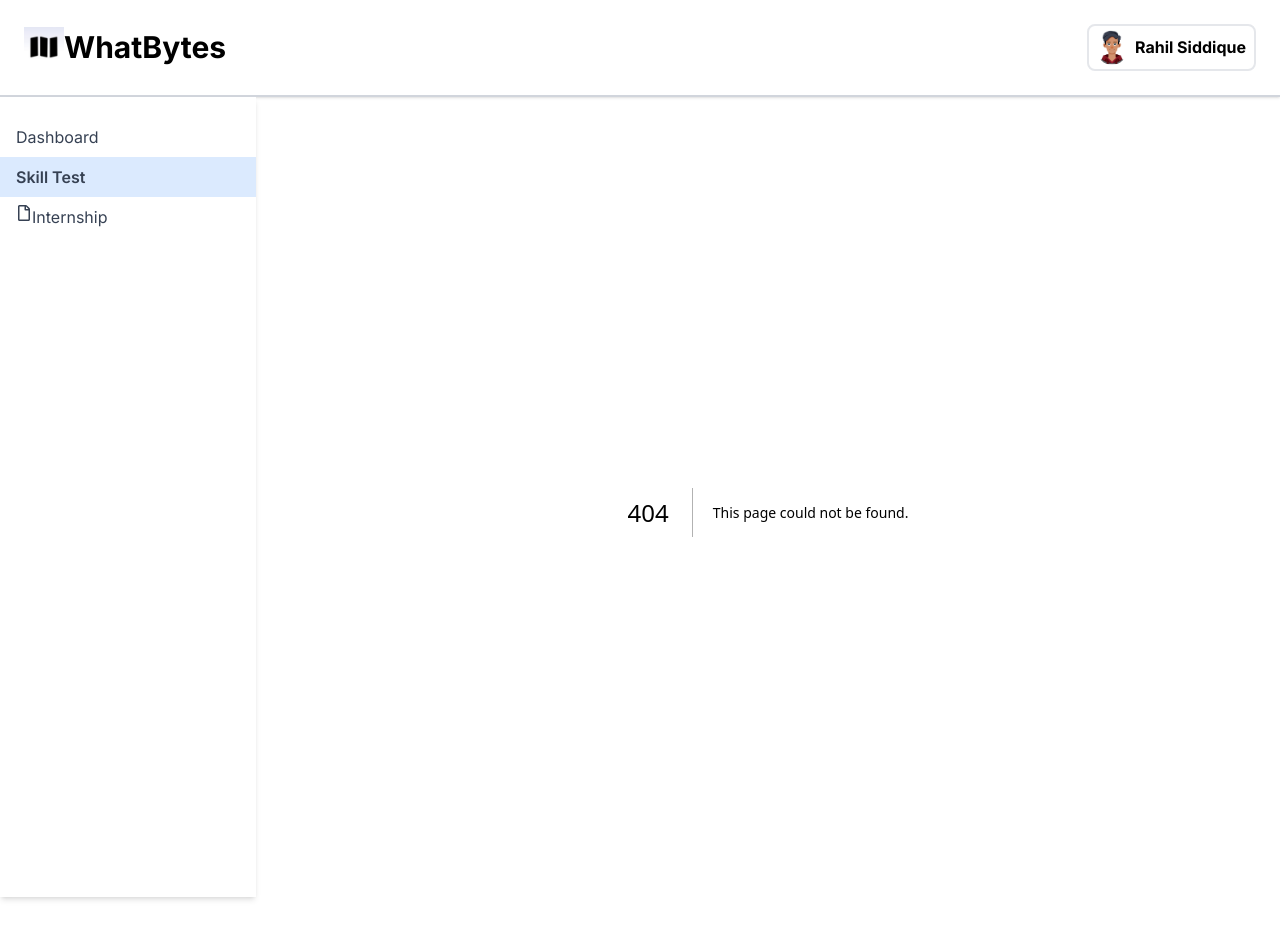
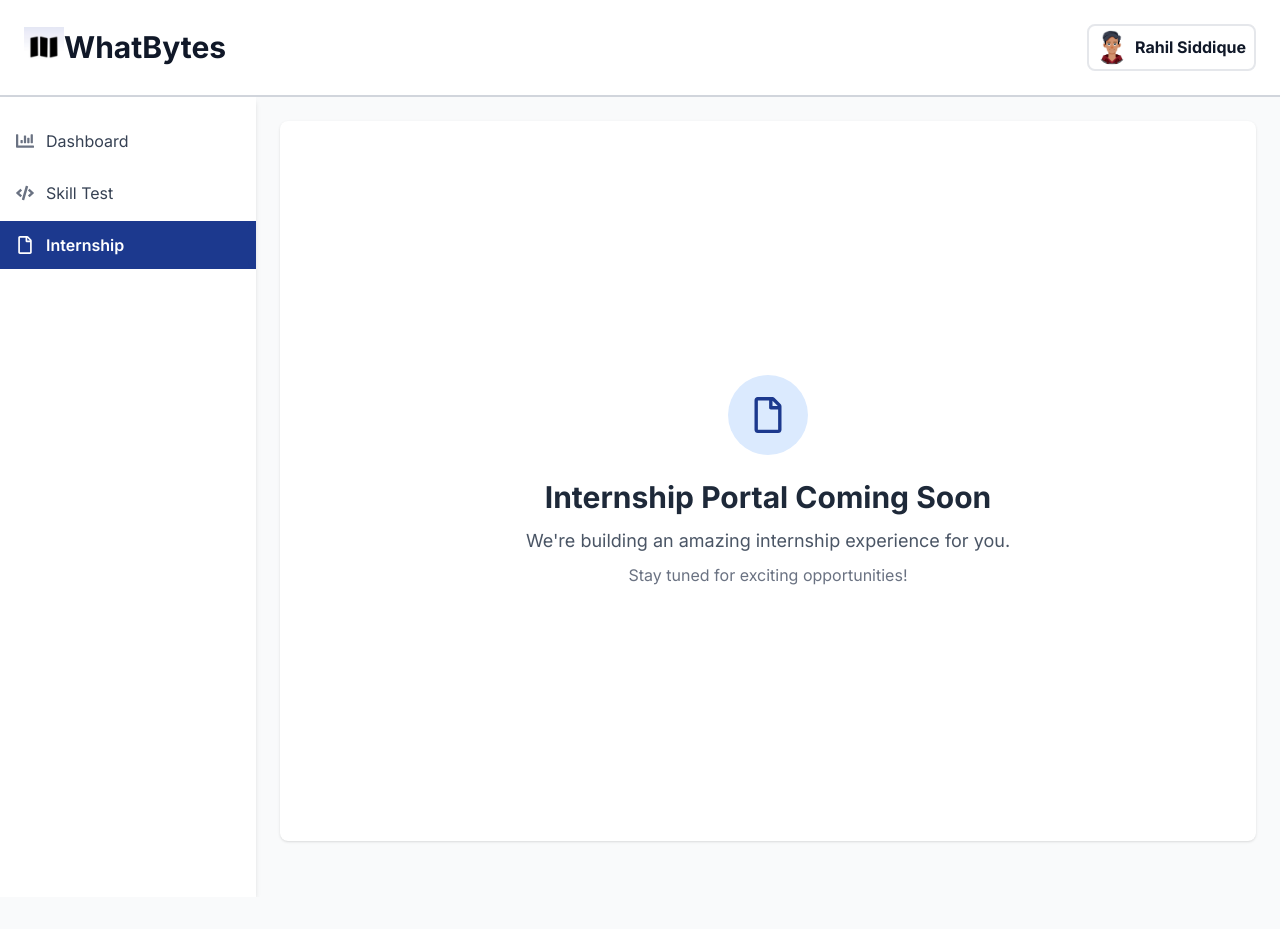
Before and after one commit to AregawiF/skill_test, a Next.js app: page /internship in a window 1280 px wide. Before the commit this address had no page. After the commit the page ends 897 px from the top, so only its background shows below. Built offline with nearby package versions, Linux system fonts and the light colour scheme.

Commit message:
feat: dynamic data props

```diff
--- /dev/null
+++ b/src/app/dashboard/page.tsx
@@ -0,0 +1,20 @@
+'use client';
+import React from 'react';
+import { FaChartBar } from 'react-icons/fa';
+
+export default function DashboardPage() {
+  return (
+    <div className="flex flex-col items-center justify-center h-[calc(100vh-5rem)] bg-white rounded-lg shadow-sm">
+      <div className="flex flex-col items-center gap-6">
+        <div className="w-20 h-20 bg-blue-100 rounded-full flex items-center justify-center">
+          <FaChartBar className="text-4xl text-blue-900" />
+        </div>
+        <div className="text-center">
+          <h1 className="text-3xl font-bold text-gray-800 mb-3">Dashboard Coming Soon</h1>
+          <p className="text-lg text-gray-600">We're working hard to bring you an amazing dashboard experience.</p>
+          <p className="text-gray-500 mt-2">Check back soon for updates!</p>
+        </div>
+      </div>
+    </div>
+  );
+}
--- /dev/null
+++ b/src/app/internship/page.tsx
@@ -0,0 +1,20 @@
+'use client';
+import React from 'react';
+import { FaRegFile } from 'react-icons/fa';
+
+export default function InternshipPage() {
+  return (
+    <div className="flex flex-col items-center justify-center h-[calc(100vh-5rem)] bg-white rounded-lg shadow-sm">
+      <div className="flex flex-col items-center gap-6">
+        <div className="w-20 h-20 bg-blue-100 rounded-full flex items-center justify-center">
+          <FaRegFile className="text-4xl text-blue-900" />
+        </div>
+        <div className="text-center">
+          <h1 className="text-3xl font-bold text-gray-800 mb-3">Internship Portal Coming Soon</h1>
+          <p className="text-lg text-gray-600">We're building an amazing internship experience for you.</p>
+          <p className="text-gray-500 mt-2">Stay tuned for exciting opportunities!</p>
+        </div>
+      </div>
+    </div>
+  );
+}
--- a/src/app/layout.tsx
+++ b/src/app/layout.tsx
@@ -2,13 +2,12 @@ import type { Metadata } from "next";
 import { Inter } from "next/font/google";
 import Sidebar from "@/components/layout/Sidebar";
 import Header from "@/components/layout/Header";
-
 import "./globals.css";
 
 const inter = Inter({ subsets: ["latin"] });
 
 export const metadata: Metadata = {
-  title: "WhatBytes Dashboard", // Changed title
+  title: "WhatBytes Dashboard",
   description: "Skill Test Analysis",
 };
 
@@ -19,17 +18,12 @@ export default function RootLayout({
 }>) {
   return (
     <html lang="en">
-      <body className={`${inter.className} `}>
+      <body className={inter.className}>
         <div className="flex flex-col h-screen">
-          {/* Header at the top */}
           <Header />
-
-          <div className="flex flex-1">
-            {/* Sidebar on the left */}
+          <div className="flex flex-1 bg-gray-50">
             <Sidebar />
-
-            {/* Main content area */}
-            <main className="flex-1 overflow-y-auto p-4">
+            <main className="flex-1 overflow-y-auto p-6">
               {children}
             </main>
           </div>
--- a/src/app/page.tsx
+++ b/src/app/page.tsx
@@ -1,29 +1,94 @@
+'use client';
+import { useState } from 'react';
 import TestDetailsCard from '@/components/features/TestDetailsCard';
 import QuickStatsCard from '@/components/features/QuickStatsCard';
 import SyllabusAnalysisCard from '@/components/features/SyllabusAnalysisCard';
 import QuestionAnalysisCard from '@/components/features/QuestionAnalysisCard';
 import ComparisonGraphCard from '@/components/features/ComparisonGraphCard';
+import UpdateScoresModal from '@/components/features/UpdateScoresModal';
+
+interface TestData {
+  rank: string;
+  percentile: string;
+  score: string;
+  totalQuestions: number;
+  submissionDate: string;
+  duration: number;
+  questionCount: number;
+}
 
 export default function SkillTestPage() {
+  const [isModalOpen, setIsModalOpen] = useState(false);
+  const [testData, setTestData] = useState<TestData>({
+    rank: '12',
+    percentile: '88',
+    score: '12',
+    totalQuestions: 15,
+    submissionDate: '5 June 2021',
+    duration: 15,
+    questionCount: 8
+  });
+
+  const handleUpdateClick = () => {
+    setIsModalOpen(true);
+  };
+
+  const handleModalClose = () => {
+    setIsModalOpen(false);
+  };
+
+  const handleScoreUpdate = (newScores: { rank: string; percentile: string; score: string }) => {
+    setTestData(prev => ({
+      ...prev,
+      ...newScores
+    }));
+    setIsModalOpen(false);
+  };
+
   return (
     <div className="flex flex-col h-full bg-white p-0 m-0">
       <div className="p-6 flex-1">
         <h1 className="text-xl font-medium text-gray-800 mb-6">Skill Test</h1>
         <div className="grid grid-cols-5 gap-6">
           <div className="col-span-3 flex flex-col gap-6">
-            <TestDetailsCard />
-            <QuickStatsCard />
-            <ComparisonGraphCard />
+            <TestDetailsCard
+              onUpdateClick={handleUpdateClick}
+              questionCount={testData.questionCount}
+              duration={testData.duration}
+              submissionDate={testData.submissionDate}
+            />
+            <QuickStatsCard
+              rank={testData.rank}
+              percentile={testData.percentile}
+              score={testData.score}
+              totalQuestions={testData.totalQuestions}
+            />
+            <ComparisonGraphCard
+              score={parseInt(testData.score, 10)}
+              totalQuestions={testData.totalQuestions}
+            />
           </div>
 
-
-          {/* Right Column */}
           <div className="col-span-2 flex flex-col gap-6">
             <SyllabusAnalysisCard />
-            <QuestionAnalysisCard />
+            <QuestionAnalysisCard
+              score={parseInt(testData.score, 10)}
+              totalQuestions={testData.totalQuestions}
+            />
           </div>
         </div>
       </div>
+
+      <UpdateScoresModal
+        isOpen={isModalOpen}
+        onClose={handleModalClose}
+        onSave={handleScoreUpdate}
+        initialData={{
+          rank: testData.rank,
+          percentile: testData.percentile,
+          score: testData.score
+        }}
+      />
     </div>
   );
 }
--- a/src/components/features/ComparisonGraphCard.tsx
+++ b/src/components/features/ComparisonGraphCard.tsx
@@ -3,14 +3,19 @@ import Card from '@/components/ui/Card';
 import ComparisonChart from './ComparisonChart';
 import Image from 'next/image';
 
-const ComparisonGraphCard = () => {
-    const userPercentile = 30;
+interface ComparisonGraphCardProps {
+  score: number;
+  totalQuestions: number;
+}
+
+const ComparisonGraphCard: React.FC<ComparisonGraphCardProps> = ({ score, totalQuestions }) => {
+  const userPercentile = Math.round((score / totalQuestions) * 100);
   const averagePercentile = 72;
 
   return (
     <Card>
       <div className="flex justify-between items-center mb-2">
-                <h3 className="text-base font-semibold ">
+        <h3 className="text-base font-semibold">
           Comparison Graph
         </h3>
         <button className="text-gray-400 hover:text-gray-600">
@@ -21,7 +26,6 @@ const ComparisonGraphCard = () => {
             height={34}
             className="text-gray-500"
           />
-
         </button>
       </div>
 
@@ -32,7 +36,6 @@ const ComparisonGraphCard = () => {
       </p>
 
       <ComparisonChart userPercentile={userPercentile} />
-
     </Card>
   );
 };
--- a/src/components/features/QuestionAnalysisCard.tsx
+++ b/src/components/features/QuestionAnalysisCard.tsx
@@ -6,9 +6,16 @@ import { CircularProgressbar, buildStyles } from 'react-circular-progressbar';
 import 'react-circular-progressbar/dist/styles.css';
 import { TbTargetArrow } from 'react-icons/tb';
 
-const QuestionAnalysisCard = () => {
-    const score = 10;
-    const totalQuestions = 15;
+interface QuestionAnalysisCardProps {
+    score: number;
+    totalQuestions: number;
+}
+
+const QuestionAnalysisCard: React.FC<QuestionAnalysisCardProps> = ({
+    score,
+    totalQuestions
+  }) => {
+
     const percentage = Math.round((score / totalQuestions) * 100);
 
     const progressBarColor = '#3B82F6';
--- a/src/components/features/QuickStatsCard.tsx
+++ b/src/components/features/QuickStatsCard.tsx
@@ -9,7 +9,6 @@ interface QuickStatsCardProps {
   totalQuestions: number;
 }
 
-const QuickStatsCard = () => {
 const QuickStatsCard: React.FC<QuickStatsCardProps> = ({
   rank,
   percentile,
@@ -21,24 +20,21 @@ const QuickStatsCard: React.FC<QuickStatsCardProps> = ({
       <h3 className="text-base font-semibold text-gray-700 mb-4">Quick Statistics</h3>
       <div className="flex flex-col md:flex-row justify-around items-start md:items-center divide-y md:divide-y-0 md:divide-x divide-gray-200">
         <StatItem
-          iconSrc="/icons/trophy.svg"
+          iconSrc="/icons/trophy.jpg"
           iconAlt="Rank icon"
-         value="1"
-         value={rank}
+          value={rank}
           label="Your Rank"
         />
         <StatItem
-          iconSrc="/icons/percentile.svg"
+          iconSrc="/icons/trophy.jpg"
           iconAlt="Percentile icon"
-         value="30%"
-         value={`${percentile}%`}
+          value={`${percentile}%`}
           label="Percentile"
         />
         <StatItem
-          iconSrc="/icons/checkmark.svg"
+          iconSrc="/icons/trophy.jpg"
           iconAlt="Correct answers icon"
-         value="10 / 15"
-         value={`${score} / ${totalQuestions}`}
+          value={`${score} / ${totalQuestions}`}
           label="Correct Answers"
         />
       </div>
--- a/src/components/features/SyllabusAnalysisCard.tsx
+++ b/src/components/features/SyllabusAnalysisCard.tsx
@@ -1,9 +1,7 @@
-// src/components/features/skill-test/SyllabusAnalysisCard.tsx
 import React from 'react';
 import Card from '@/components/ui/Card';
 import SyllabusTopicItem from './SyllabusTopicItem';
 
-// Sample data - replace with actual data source later
 const syllabusData = [
   { id: 1, name: "HTML Tools, Forms, History", percentage: 80 },
   { id: 2, name: "Tags & References in HTML", percentage: 60 },
@@ -12,12 +10,13 @@ const syllabusData = [
 ];
 
 const SyllabusAnalysisCard = () => {
+
   return (
     <Card>
       <h3 className="text-base font-semibold text-gray-700 mb-4">
         Syllabus Wise Analysis
       </h3>
-      <div className="space-y-4"> {/* Add vertical spacing between items */}
+      <div className="space-y-4">
         {syllabusData.map((topic) => (
           <SyllabusTopicItem
             key={topic.id}
--- a/src/components/features/TestDetailsCard.tsx
+++ b/src/components/features/TestDetailsCard.tsx
@@ -3,25 +3,32 @@ import Card from '@/components/ui/Card';
 import { FaHtml5 } from 'react-icons/fa';
 
 interface TestDetailsCardProps {
-    onUpdateClick: () => void; // Function to call when Update is clicked
+  onUpdateClick: () => void;
+  questionCount: number;
+  duration: number;
+  submissionDate: string;
 }
 
-
-const TestDetailsCard: React.FC<TestDetailsCardProps> = ({ onUpdateClick }) => {
-    return (
+const TestDetailsCard: React.FC<TestDetailsCardProps> = ({
+  onUpdateClick,
+  questionCount,
+  duration,
+  submissionDate
+}) => {
+  return (
     <Card className="flex items-center justify-between">
       <div className="flex items-center gap-4">
         <FaHtml5 className="text-orange-500 text-4xl" />
         <div>
           <h3 className="font-semibold text-lg text-gray-800">Hyper Text Markup Language</h3>
           <p className="text-sm text-gray-500">
-            Questions: 08 | Duration: 15 mins | Submitted on 5 June 2021
+            Questions: {String(questionCount).padStart(2, '0')} | Duration: {duration} mins | Submitted on {submissionDate}
           </p>
         </div>
       </div>
       <button
-      className="bg-blue-900 text-white px-7 py-3 rounded-lg text-md font-medium hover:bg-blue-700"
-      onClick={onUpdateClick}
+        className="bg-blue-900 text-white px-7 py-3 rounded-lg text-md font-medium hover:bg-blue-700"
+        onClick={onUpdateClick}
       >
         Update
       </button>
--- a/src/components/features/UpdateScoresModal.tsx
+++ b/src/components/features/UpdateScoresModal.tsx
@@ -1,8 +1,7 @@
 import React, { Fragment, useState, useEffect } from 'react';
 import { Dialog, Transition } from '@headlessui/react';
-import { FaHtml5, FaArrowRight } from 'react-icons/fa'; // Import icons
+import { FaHtml5, FaArrowRight } from 'react-icons/fa';
 
-// Define the structure for the form data
 interface ScoreFormData {
   rank: string;
   percentile: string;
@@ -12,8 +11,8 @@ interface ScoreFormData {
 interface UpdateScoresModalProps {
   isOpen: boolean;
   onClose: () => void;
-  onSave: (data: ScoreFormData) => void; // Function to call when saving
-  initialData: ScoreFormData; // To pre-fill the form
+  onSave: (data: ScoreFormData) => void;
+  initialData: ScoreFormData;
 }
 
 const UpdateScoresModal: React.FC<UpdateScoresModalProps> = ({
@@ -22,16 +21,13 @@ const UpdateScoresModal: React.FC<UpdateScoresModalProps> = ({
   onSave,
   initialData,
 }) => {
-  // State to hold the form data being edited within the modal
   const [formData, setFormData] = useState<ScoreFormData>(initialData);
-  // State for validation errors
   const [errors, setErrors] = useState<{ rank?: string }>({});
 
-  // Reset form data when the modal opens with new initial data
   useEffect(() => {
     if (isOpen) {
       setFormData(initialData);
-      setErrors({}); // Clear errors when opening
+      setErrors({});
     }
   }, [isOpen, initialData]);
 
@@ -39,14 +35,13 @@ const UpdateScoresModal: React.FC<UpdateScoresModalProps> = ({
     const { name, value } = e.target;
     setFormData((prev) => ({ ...prev, [name]: value }));
 
-    // Basic validation on change (optional, can also validate on save)
     if (name === 'rank') {
       if (!value) {
         setErrors((prev) => ({ ...prev, rank: 'Rank is required' }));
       } else if (!/^\d+$/.test(value)) {
          setErrors((prev) => ({ ...prev, rank: 'Rank should be a number' }));
       } else {
-        setErrors((prev) => ({ ...prev, rank: undefined })); // Clear error
+        setErrors((prev) => ({ ...prev, rank: undefined }));
       }
     }
   };
@@ -58,11 +53,10 @@ const UpdateScoresModal: React.FC<UpdateScoresModalProps> = ({
     if (!formData.rank) {
       newErrors.rank = 'Rank is required';
       isValid = false;
-       } else if (!/^\d+$/.test(formData.rank)) { // Check if it contains only digits
+    } else if (!/^\d+$/.test(formData.rank)) {
       newErrors.rank = 'Rank should be a number';
       isValid = false;
     }
-       // Add validation for percentile and score if needed
 
     setErrors(newErrors);
     return isValid;
@@ -70,15 +64,14 @@ const UpdateScoresModal: React.FC<UpdateScoresModalProps> = ({
 
   const handleSave = () => {
     if (validateForm()) {
-      onSave(formData); // Call the onSave prop passed from the parent
-      // onClose(); // Parent will likely close the modal after saving
+      onSave(formData);
     }
   };
 
   // Helper component for list items
   const StepItem = ({ number, text }: { number: number; text: string }) => (
     <div className="flex items-center gap-3">
-      <span className="flex items-center justify-center w-6 h-6 bg-blue-600 text-white rounded-full text-sm font-bold">
+      <span className="flex items-center justify-center w-6 h-6 bg-blue-900 text-white rounded-full text-sm font-bold">
         {number}
       </span>
       <span className="font-semibold text-gray-700">{text}</span>
@@ -186,14 +179,14 @@ const UpdateScoresModal: React.FC<UpdateScoresModalProps> = ({
                 <div className="mt-6 flex justify-end space-x-3">
                   <button
                     type="button"
-                    className="inline-flex justify-center rounded-md border border-gray-300 bg-white px-4 py-2 text-sm font-medium text-gray-700 hover:bg-gray-50 focus:outline-none focus-visible:ring-2 focus-visible:ring-blue-500 focus-visible:ring-offset-2"
+                    className="inline-flex items-center justify-center gap-1 rounded-md border border-blue-900 bg-white px-8 py-4 text-sm font-bold text-blue-950 hover:bg-gray-50 focus:outline-none focus-visible:ring-2 focus-visible:ring-blue-500 focus-visible:ring-offset-2"
                     onClick={onClose}
                   >
                     Cancel
                   </button>
                   <button
                     type="button"
-                    className="inline-flex items-center justify-center gap-1 rounded-md border border-transparent bg-blue-600 px-4 py-2 text-sm font-medium text-white hover:bg-blue-700 focus:outline-none focus-visible:ring-2 focus-visible:ring-blue-500 focus-visible:ring-offset-2"
+                    className="inline-flex items-center justify-center gap-1 rounded-md border border-transparent bg-blue-900 px-8 py-4 text-sm font-medium text-white hover:bg-blue-700 focus:outline-none focus-visible:ring-2 focus-visible:ring-blue-500 focus-visible:ring-offset-2"
                     onClick={handleSave}
                   >
                     Save <FaArrowRight size={12}/>
--- a/src/components/layout/Sidebar.tsx
+++ b/src/components/layout/Sidebar.tsx
@@ -1,20 +1,42 @@
+'use client';
 import React from 'react';
-import { FaRegFile } from "react-icons/fa";
+import { FaRegFile, FaChartBar, FaCode } from "react-icons/fa";
+import Link from 'next/link';
+import { usePathname } from 'next/navigation';
 
+const routes = [
+  { name: 'Dashboard', path: '/dashboard', icon: FaChartBar },
+  { name: 'Skill Test', path: '/', icon: FaCode },
+  { name: 'Internship', path: '/internship', icon: FaRegFile },
+];
 
 const Sidebar = () => {
+  const pathname = usePathname();
+
   return (
-    <aside className="w-64 h-screen bg-white shadow-md ">
+    <aside className="w-64 h-screen bg-white shadow-md">
       <nav className="mt-5">
-        <ul>
-          {/* We'll add navigation items later */}
-          <li className="px-4 py-2 text-gray-700 hover:bg-blue-100 cursor-pointer">Dashboard</li>
-          <li className="px-4 py-2 text-gray-700 bg-blue-100 font-semibold cursor-pointer"> {/* Example Active State */}
-            Skill Test
-          </li>
-          <li className="px-4 py-2 text-gray-700 hover:bg-blue-100 cursor-pointer flex">
-            <FaRegFile />
-            Internship</li>
+        <ul className="space-y-1">
+          {routes.map((route) => {
+            const isActive = pathname === route.path ||
+              (route.path === '/' && pathname === '/skill-test');
+
+            return (
+              <li key={route.path}>
+                <Link
+                  href={route.path}
+                  className={`
+                    flex items-center gap-3 px-4 py-3 text-gray-700 relative
+                    ${isActive ? 'bg-blue-900 text-white font-semibold' : 'hover:bg-gray-100'}
+                    ${isActive ? 'after:content-[""] after:absolute after:right-0 after:top-0 after:bottom-0 after:w-2 after:bg-blue-900 after:rounded-l-full' : ''}
+                  `}
+                >
+                  <route.icon className={`text-lg ${isActive ? 'text-white' : 'text-gray-500'}`} />
+                  <span>{route.name}</span>
+                </Link>
+              </li>
+            );
+          })}
         </ul>
       </nav>
     </aside>
```
Lines whose indentation alone changed are shown as unchanged.
